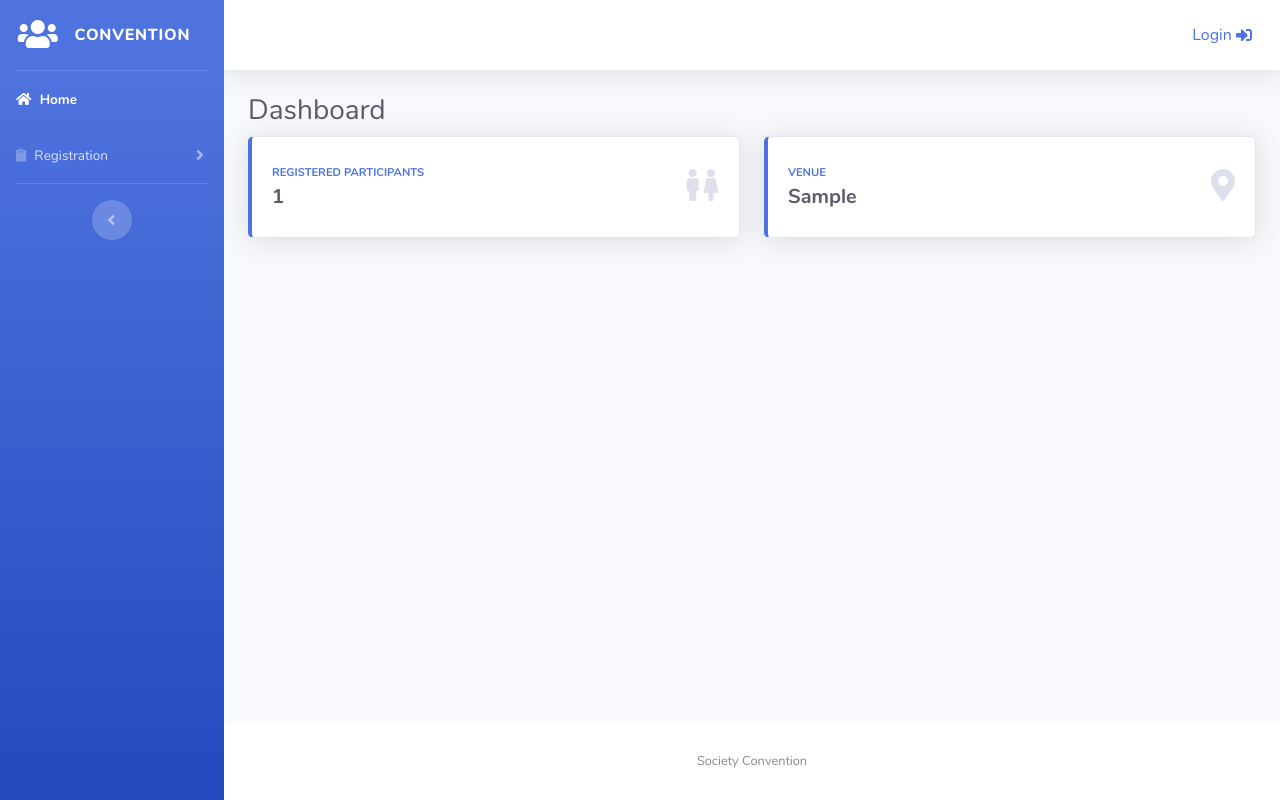
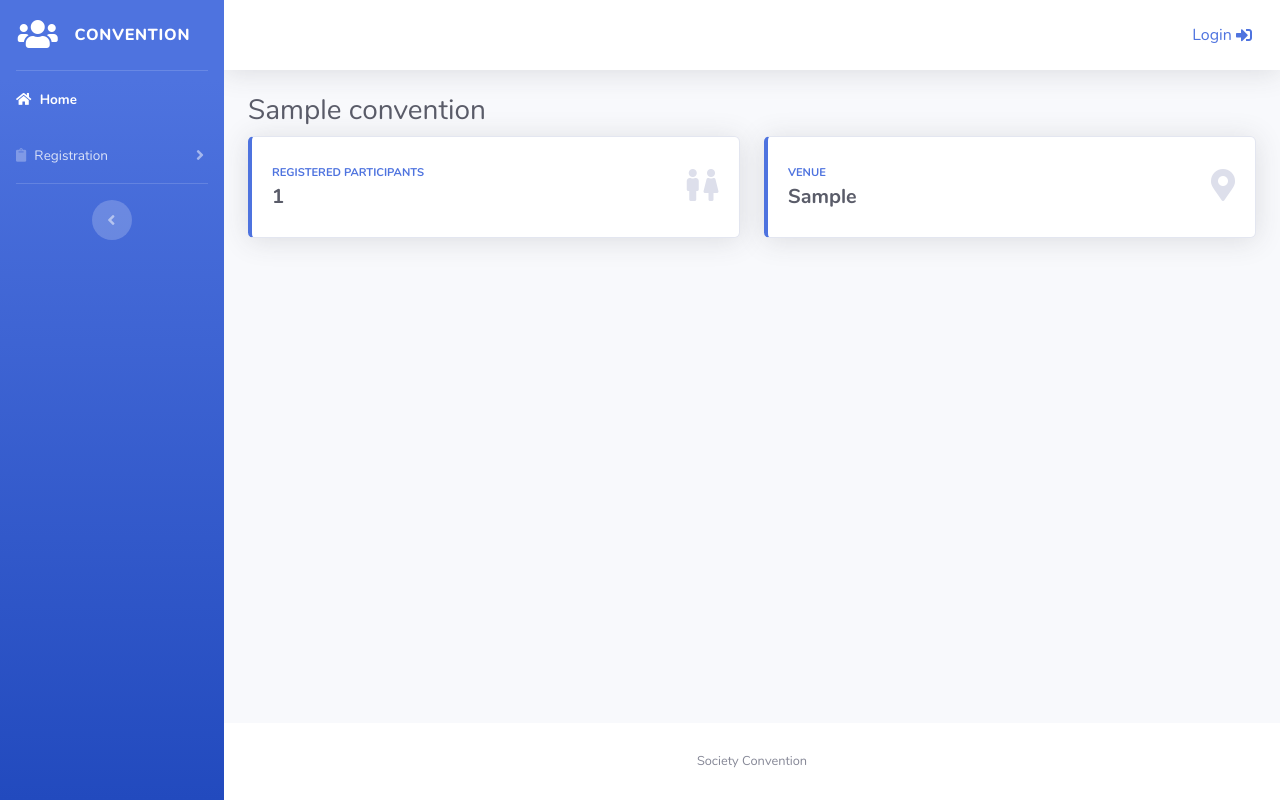
Before and after one commit to k33p0y/convention-rfid, a Django app: page /convention/00000000-0000-0000-0000-000000000001/ in a window 1280 px wide. Run offline with Django 3.2, Linux system fonts and the light colour scheme; tables that the repository leaves empty hold one stand-in row (values such as "Sample post"); some libraries are stand-ins or nearby versions.

Commit message:
Associate rfid/participant to convention in adding participant

```diff
--- a/rfid/templates/rfid/convention/convention_view.html
+++ b/rfid/templates/rfid/convention/convention_view.html
@@ -16,11 +16,8 @@
 {% endblock %}
 
 {% block content %}
-<h1 class="h3 mb-2 text-gray-800">Dashboard</h1>
-<!-- <p class="mb-4">Below is the list of unarchived Categories. To see <span class="font-weight-bolder">archived</span> list, click
-  <a class="font-weight-bolder font-italic text-decoration-none" href="">
-      <i class="far fa-hand-point-right"></i> here</a>.
-</p> -->
+<h1 class="h3 mb-2 text-gray-800">{{convention}}</h1>
+
 <div class="row">
     <div class="col-xl-6 col-md-6 mb-2">
         <div class="card border-left-primary shadow h-100 py-2">
--- a/rfid/urls.py
+++ b/rfid/urls.py
@@ -3,7 +3,7 @@ from . import views
 
 urlpatterns = [
     path('home/', views.home, name='home'),
-    path('participant/register/', views.create_participant, name='create_participant'),
+    path('convention/<uuid:convention_id>/register/participant/', views.register_participant, name='register_participant'),
     path('participant/check-in/', views.participant_check_in, name='participant_check_in'),
     path('participant/<int:convention_id>/<str:rfid_num>/', views.log_attendance, name='log_attendance'),
 ]
--- a/rfid/views.py
+++ b/rfid/views.py
@@ -12,7 +12,8 @@ def home(request):
     context ={}
     return render(request, template_name, context)
 
-def create_participant(request):
+def register_participant(request, convention_id):
+    convention = get_object_or_404(Convention, id=convention_id)
     if request.method == 'POST':
         participant_form = ParticipantForm(request.POST)
         rfid_form = RfidForm(request.POST)
@@ -23,8 +24,12 @@ def create_participant(request):
             rfid_obj = rfid_form.save(commit=False)
             rfid_obj.participant = participant_obj
             rfid_obj.save()
+
+            # associate rfid to convention
+            convention.rfids.add(rfid_obj)
+
             messages.success(request, 'Participant %s %s saved to database!' % (participant_obj.fname, participant_obj.lname))
-            return redirect('create_participant')
+            return redirect('register_participant', convention_id=convention.id)
     else:
         participant_form = ParticipantForm()
         rfid_form = RfidForm()
--- a/templates/snippets/sidebar-convention.html
+++ b/templates/snippets/sidebar-convention.html
@@ -27,7 +27,7 @@
         <div id="managementCollapse" class="collapse" aria-labelledby="headingTwo" data-parent="#accordionSidebar">
             <div class="bg-white py-2 collapse-inner rounded management_menu">
                 <!-- <h6 class="collapse-header">Custom Components:</h6> -->
-                <a class="collapse-item" href="{% url 'create_participant' %}" target="_blank">Add Participant</a>
+                <a class="collapse-item" href="{% url 'register_participant' convention_id=convention.id %}" target="_blank">Add Participant</a>
                 <a class="collapse-item" href="{% url 'participant_check_in' %}" target="_blank">Check-In</a>
                 <!-- <a class="collapse-item" href="">Conventions</a>
                 <a class="collapse-item" href="">Societies</a>
```
